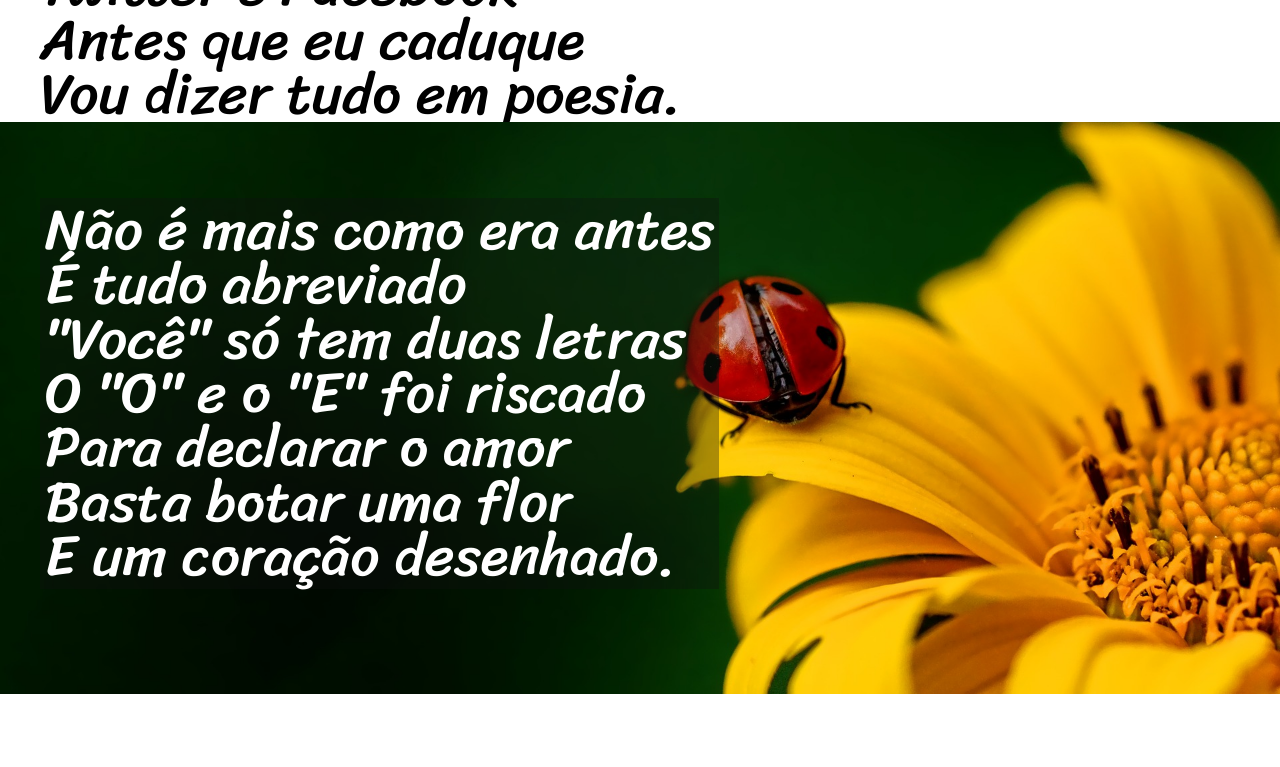
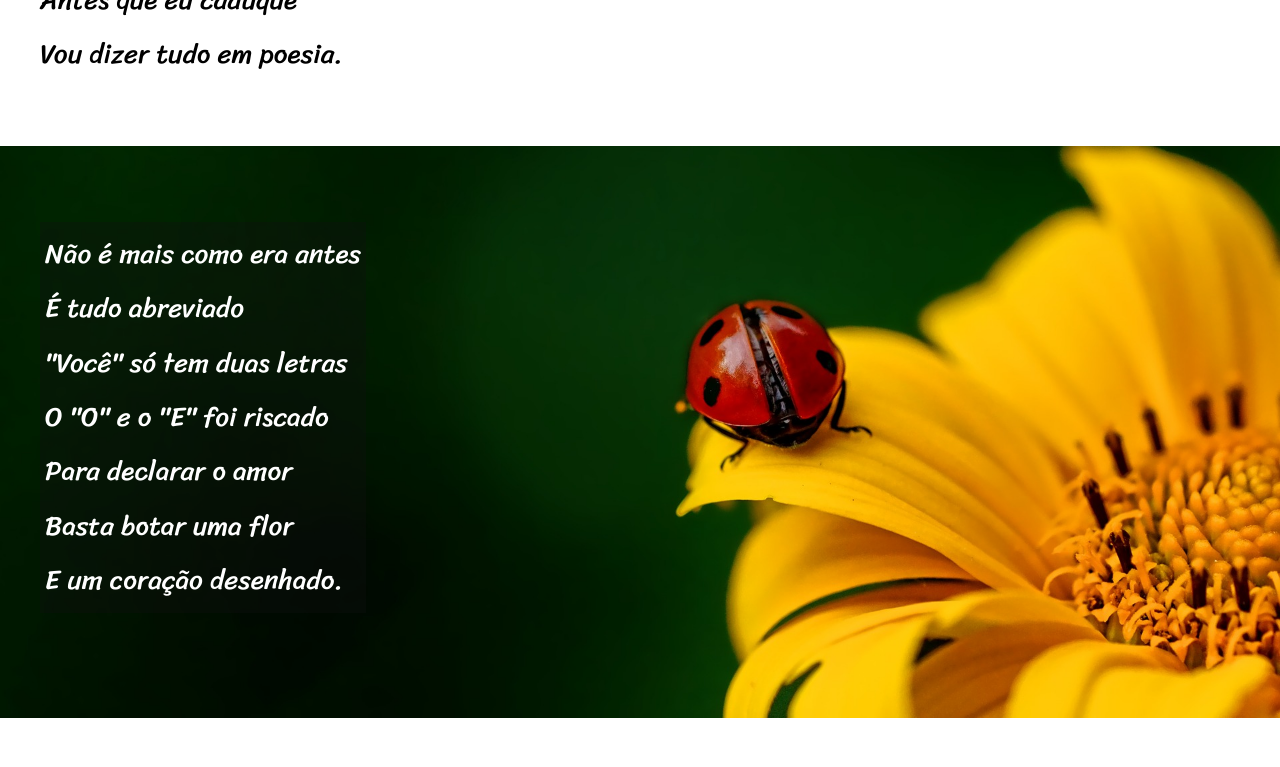
Before and after one commit to Lucas28Kaua/html-css, a plain HTML site: page exercícios/ex022/desaf012/desaf012.html in a window 1280 px wide. Shown: the part 720-1487 px from the top of the page. Drawn offline with Linux system fonts and the light colour scheme.

Commit message:
update style.css

```diff
--- a/exercícios/ex022/desaf012/estilo/style.css
+++ b/exercícios/ex022/desaf012/estilo/style.css
@@ -44,12 +44,11 @@ header>p>a:hover{
 }
 
 main{
-    padding-top: 10vh;
-    padding-bottom: 10vh;
+    padding-top: 5vh;
 }
 
 main p{
-    font-size: 4.5vw;
+    padding-bottom: 8vh;
 }
 main>#s1{
     font-family: 'Sriracha';
@@ -61,10 +60,9 @@ main>#s1{
 }
 
 main>#s2{
-    position:relative;
     background-image:url(../imagens/background001.jpg);
     background-repeat: no-repeat;
-    background-position: center;
+    background-position: right center;
     background-size: cover;
     background-attachment: fixed;
     height:62vh;
@@ -103,10 +101,9 @@ main>#s4{
 }
 
 main>#s5{
-    position:relative;
     background-image:url(../imagens/background002.jpg);
     background-repeat: no-repeat;
-    background-position: center;
+    background-position: right center;
     background-size: cover;
     background-attachment: fixed;
     height:62vh;
```
